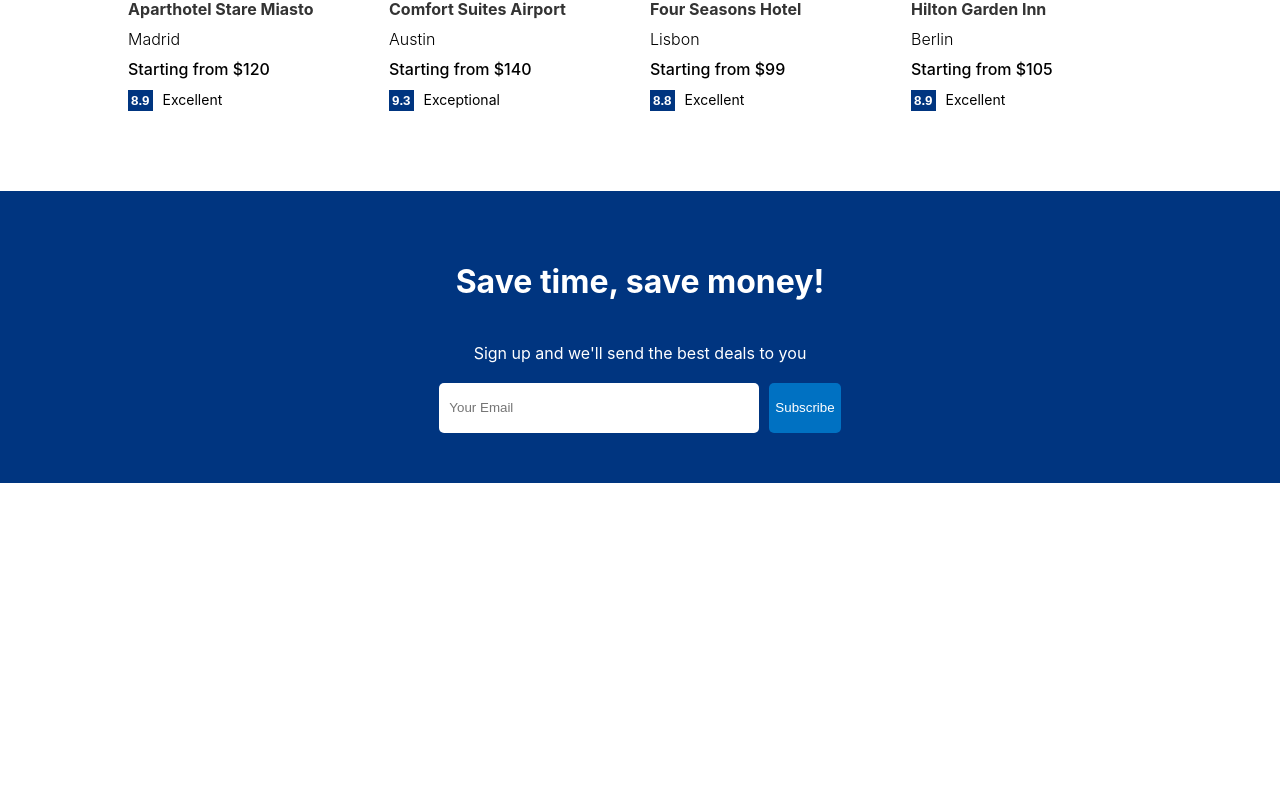
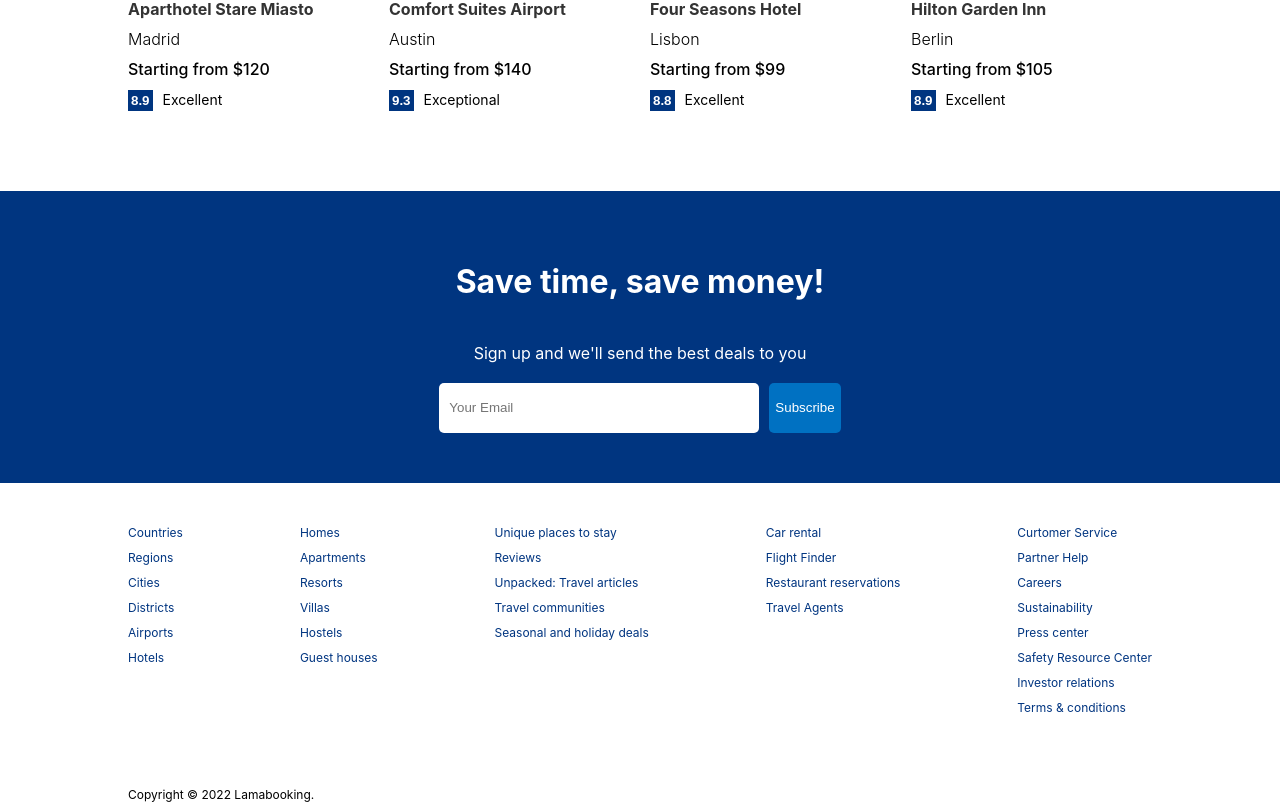
Before and after one commit to jonbaidev/reservation-app, a React (Create React App) app: page / in a window 1280 px wide. Shown: the part 1408-2210 px from the top of the page. Before the commit the page ends 1891 px from the top, so only its background shows below. Built offline with nearby package versions, Linux system fonts and the light colour scheme.

Commit message:
adicionar componente Footer na Home

```diff
--- a/src/pages/Home/Home.jsx
+++ b/src/pages/Home/Home.jsx
@@ -5,6 +5,7 @@
 import PropertyList from '../../components/propertyList/PropertyList'
 import HomeGuest from '../../components/homeGuest/HomeGuest'
 import MailList from "../../components/mailList/MailList"
+import Footer from "../../components/footer/Footer"
 import "./home.css"
 
 const Home = () => {
@@ -19,6 +20,7 @@
         <h1 className="homeTitle">Home guests love</h1>
         <HomeGuest/>
         <MailList />
+        <Footer />
       </div>
     </div>
   )
```
